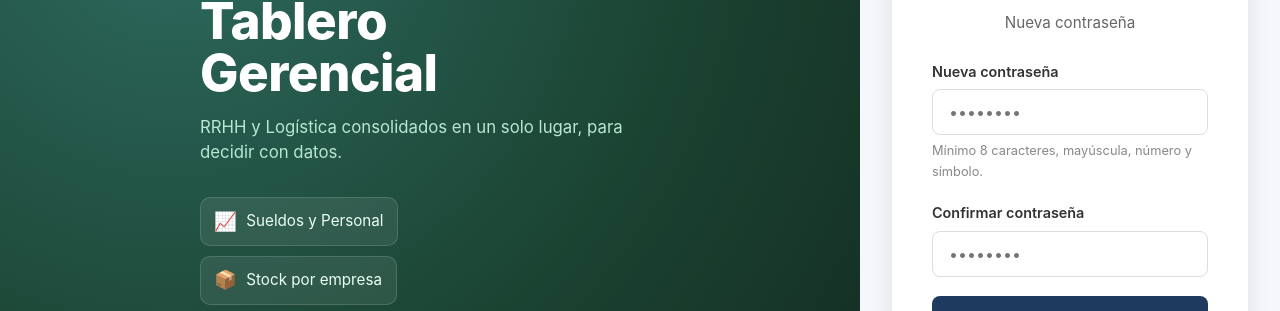
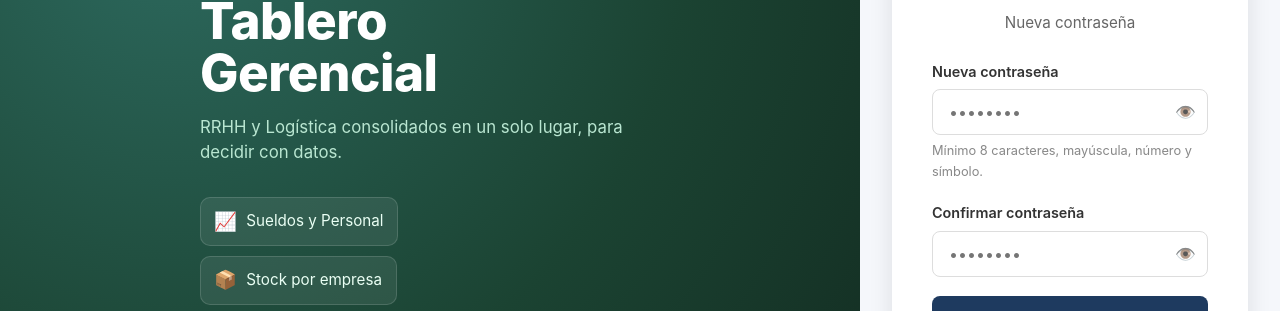
Before and after one commit to wnicchi/gerencial-net, a Vue app in the folder frontend/: page /reset-password in a window 1280 px wide. Shown: the part 249-560 px from the top of the page. Built offline with nearby package versions, Linux system fonts and the light colour scheme; no server answers.

Commit message:
Ojito de mostrar/ocultar contrasena en Login, Reset y Cambio de Clave (repetir)

```diff
--- a/frontend/src/views/CambioClaveView.vue
+++ b/frontend/src/views/CambioClaveView.vue
@@ -26,7 +26,7 @@
       </div>
       <div class="cc-f">
         <span class="cc-lbl">Repetir nueva contraseña</span>
-        <input type="password" v-model="repetir" class="cc-inp" autocomplete="new-password" />
+        <div class="cc-pwrap"><input :type="ver3 ? 'text' : 'password'" v-model="repetir" class="cc-inp" autocomplete="new-password" /><button type="button" class="cc-eye" @click="ver3 = !ver3">{{ ver3 ? '🙈' : '👁' }}</button></div>
         <span v-if="repetir && repetir !== nueva" class="cc-err-mini">No coincide con la nueva contraseña.</span>
       </div>
 
@@ -44,7 +44,7 @@ import { useAuthStore } from '@/stores/auth'
 const auth = useAuthStore()
 const usuario = computed(() => (auth.usuario as any)?.NOMBRE ?? (auth.usuario as any)?.DATO1 ?? '')
 const actual = ref(''); const nueva = ref(''); const repetir = ref('')
-const ver1 = ref(false); const ver2 = ref(false)
+const ver1 = ref(false); const ver2 = ref(false); const ver3 = ref(false)
 const procesando = ref(false); const msg = ref(''); const msgError = ref(false)
 
 const r = computed(() => ({
--- a/frontend/src/views/LoginView.vue
+++ b/frontend/src/views/LoginView.vue
@@ -25,14 +25,17 @@
 
           <div class="form-group">
             <label for="password">Contraseña</label>
+            <div class="input-clave">
               <input
                 id="password"
                 v-model="form.password"
-              type="password"
+                :type="verClave ? 'text' : 'password'"
                 placeholder="••••••••"
                 autocomplete="current-password"
                 required
               />
+              <button type="button" class="ver-clave" :title="verClave ? 'Ocultar' : 'Mostrar'" @click="verClave = !verClave">{{ verClave ? '🙈' : '👁' }}</button>
+            </div>
           </div>
 
           <div v-if="error" class="alert-error">{{ error }}</div>
@@ -63,6 +66,7 @@ const router   = useRouter()
 const auth     = useAuthStore()
 const cargando = ref(false)
 const error    = ref('')
+const verClave = ref(false)
 const form     = ref({ login: '', password: '' })
 
 async function handleLogin() {
@@ -201,6 +205,15 @@ form {
   border-color: #2d6a9f;
 }
 
+.input-clave { position: relative; display: flex; align-items: center; }
+.input-clave input { flex: 1; width: 100%; padding-right: 2.6rem; }
+.ver-clave {
+  position: absolute; right: 0.4rem; top: 50%; transform: translateY(-50%);
+  background: transparent; border: none; cursor: pointer; font-size: 1.05rem;
+  line-height: 1; padding: 0.3rem 0.35rem; border-radius: 6px; opacity: 0.75;
+}
+.ver-clave:hover { background: #f0faf4; opacity: 1; }
+
 .alert-error {
   background: #fee2e2;
   color: #dc2626;
--- a/frontend/src/views/ResetPasswordView.vue
+++ b/frontend/src/views/ResetPasswordView.vue
@@ -10,12 +10,18 @@
           <form @submit.prevent="resetear" class="form">
             <div class="form-group">
               <label>Nueva contraseña</label>
-              <input v-model="form.password" type="password" placeholder="••••••••" required />
+              <div class="input-clave">
+                <input v-model="form.password" :type="verClave ? 'text' : 'password'" placeholder="••••••••" required />
+                <button type="button" class="ver-clave" :title="verClave ? 'Ocultar' : 'Mostrar'" @click="verClave = !verClave">{{ verClave ? '🙈' : '👁' }}</button>
+              </div>
               <small class="hint">Mínimo 8 caracteres, mayúscula, número y símbolo.</small>
             </div>
             <div class="form-group">
               <label>Confirmar contraseña</label>
-              <input v-model="form.password_confirmation" type="password" placeholder="••••••••" required />
+              <div class="input-clave">
+                <input v-model="form.password_confirmation" :type="verClave ? 'text' : 'password'" placeholder="••••••••" required />
+                <button type="button" class="ver-clave" :title="verClave ? 'Ocultar' : 'Mostrar'" @click="verClave = !verClave">{{ verClave ? '🙈' : '👁' }}</button>
+              </div>
             </div>
             <div v-if="error" class="alert-error">{{ error }}</div>
             <button type="submit" class="btn-primary" :disabled="cargando">
@@ -48,6 +54,7 @@ const route     = useRoute()
 const cargando  = ref(false)
 const error     = ref('')
 const reseteado = ref(false)
+const verClave  = ref(false)
 const form      = ref({ password: '', password_confirmation: '' })
 const email     = ref('')
 const token     = ref('')
@@ -81,6 +88,10 @@ h1 { font-size: 1.8rem; color: #1e3a5f; margin: 0 0 0.4rem; text-align: center;
 .form-group label { font-weight: 600; color: #333; font-size: 0.9rem; }
 .form-group input { padding: 0.75rem 1rem; border: 1.5px solid #ddd; border-radius: 8px; font-size: 1rem; outline: none; transition: border-color 0.2s; }
 .form-group input:focus { border-color: #2d6a9f; }
+.input-clave { position: relative; display: flex; align-items: center; }
+.input-clave input { flex: 1; width: 100%; padding-right: 2.6rem; }
+.ver-clave { position: absolute; right: 0.4rem; top: 50%; transform: translateY(-50%); background: transparent; border: none; cursor: pointer; font-size: 1.05rem; line-height: 1; padding: 0.3rem 0.35rem; border-radius: 6px; opacity: 0.75; }
+.ver-clave:hover { background: #f0faf4; opacity: 1; }
 .hint { color: #888; font-size: 0.8rem; }
 .alert-error { background: #fee2e2; color: #dc2626; padding: 0.75rem 1rem; border-radius: 8px; font-size: 0.9rem; }
 .alert-success { background: #dcfce7; color: #16a34a; padding: 1rem; border-radius: 8px; font-size: 0.95rem; }
```
Also changed, not shown: 44 other files (tests, documents, lock files or other folders). Lines whose indentation alone changed are shown as unchanged.
